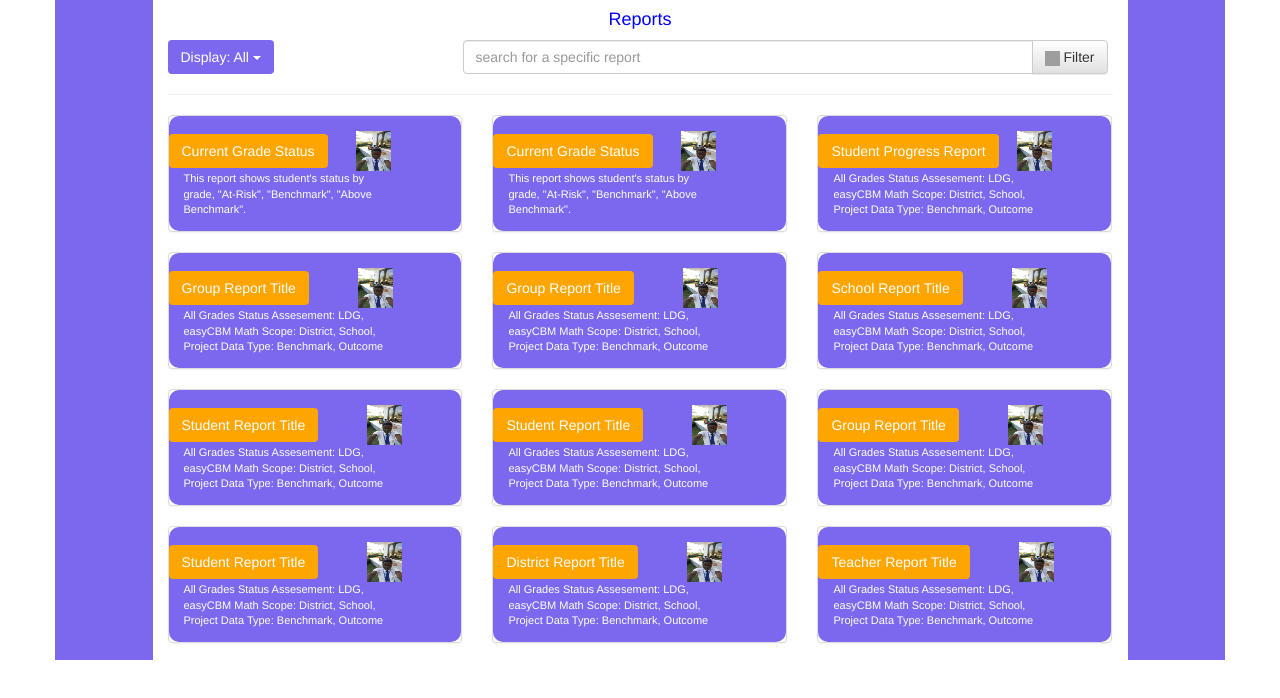
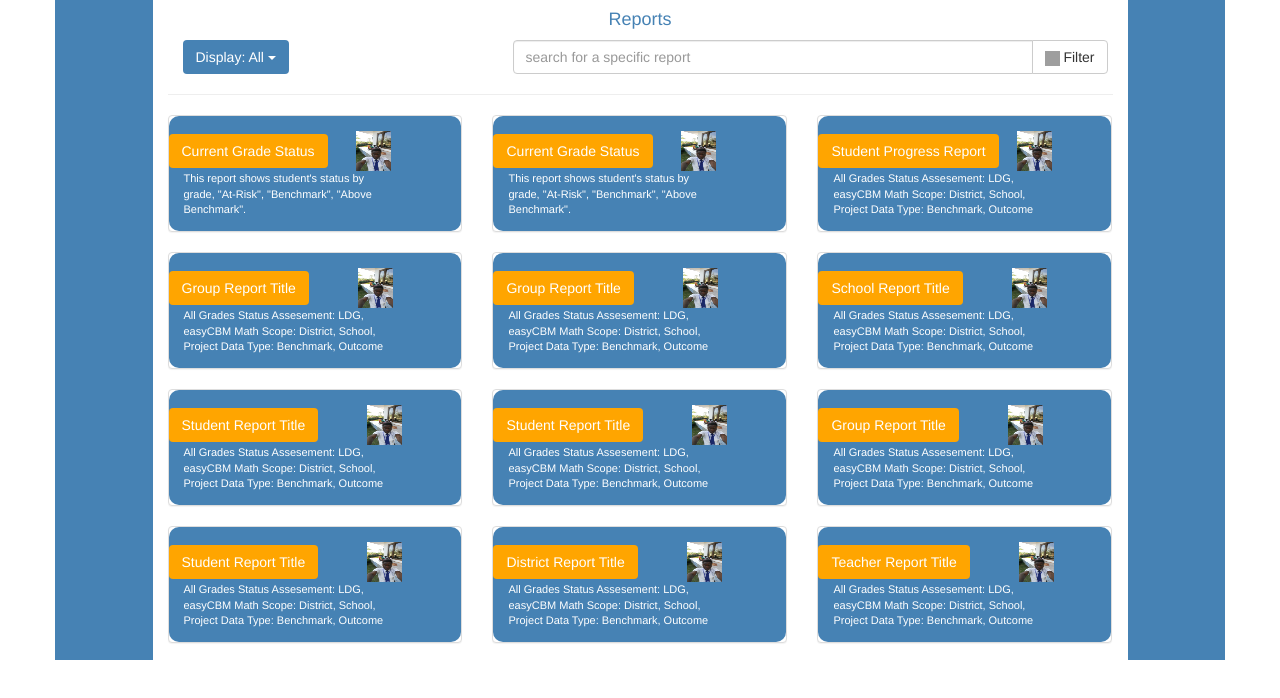
Before and after one commit to adamkalule/Report, a plain HTML site: page index.html in a window 1280 px wide. Drawn offline with nearby package versions, Linux system fonts and the light colour scheme; grey boxes are pictures that could not be loaded.

Commit message:
commitment

```diff
--- a/css/styles.css
+++ b/css/styles.css
@@ -3,31 +3,31 @@ body{
 }
 .col-md-1{
     height: 660px;
-    background-color: mediumslateblue;
+    background-color: steelblue;
 }
 .col-md-10{
     height: 660px;
 }
 h4{
     text-align: center;
-    color: mediumslateblue;
+    color: steelblue;
 }
 p{
     font-size: 11px;
 }
 .input-group{
-    width: 650px;
+    width: 600px;
     float: right;
-    margin-right: 15px;
+    margin-right:
     height: 5px;
 }
 .col-md-4{
     background-color: white;
-    height: 480px;
+    height: 550px;
 }
 .panel-body{
     height: 115px;
-    background-color: mediumslateblue;
+    background-color: steelblue;
     color: white;
     border-radius: 10px;
 }
@@ -37,26 +37,3 @@ p{
 .btn{
     margin-right: 5px;
 }
-@media (min-width: 768px){
-    .col-md-1{
-        width: 50%;
-    }
-    .col-md-10{
-        width: 50%;
-    }
-   @media (min-width: 992px){
-    .col-md-1{
-        width: 100%;
-    }
-    .col-md-10{
-        width: 100%;
-    }
-
-}
-@media (min-width: 1200px){
-    .col-md-1{
-        width: 10%;
-    }
-    .col-md-10{
-        width: 90%;
-    }
--- a/index.html
+++ b/index.html
@@ -9,26 +9,28 @@
 
     <link rel="stylesheet"href="css/styles.css">
     <link href="bootstrap/bootstrap-3.3.7-dist/css/bootstrap.min.css" rel="stylesheet">
-    <link rel="stylesheet" href="https://maxcdn.bootstrapcdn.com/bootstrap/3.3.7/css/bootstrap.min.css" integrity="sha384-BVYiiSIFeK1dGmJRAkycuHAHRg32OmUcww7on3RYdg4Va+PmSTsz/K68vbdEjh4u" crossorigin="anonymous">
-    <link rel="stylesheet" href="https://maxcdn.bootstrapcdn.com/bootstrap/3.3.7/css/bootstrap-theme.min.css" integrity="sha384-rHyoN1iRsVXV4nD0JutlnGaslCJuC7uwjduW9SVrLvRYooPp2bWYgmgJQIXwl/Sp" crossorigin="anonymous">
+
 
   </head>
   <body>
     <div class="container">
      <div class="row">
 
-  <div class="col-md-1"></div>
-  <div class="col-md-10">
-      <h4 style="color:blue;">Reports</h4>
+          <div class="col-md-1 col-lg-1 col-sm-1 col-xs-1 hidden-xs"></div>
+          <div class="col-md-10 col-lg-10 col-sm-10 col-xs-10">
+                <h4 style="color:steelblue;">Reports</h4>
       <div class="row">
-      <div class="dropdown">
-          <button class="btn"type="button"id="dropdownMenu1"style="background-color:mediumslateblue;color:white;margin-left:15px;">Display: All <span class="caret"></span></button>
-          <div class="input-group">
-              <input type="text"class="form-control"placeholder="search for a specific report"><span class="input-group-btn">
-              <button class="btn btn-default"type="button"><img src="imgs/1%20(1).jpg"style="width:15px;height:15px;"> Filter</button>
-              </span>
+          <div class="col-md-3">
+           <div class="dropdown">
+               <button class="btn"type="button"id="dropdownMenu1"style="background-color:steelblue;color:white;margin-left:15px;">Display: All <span class="caret"></span></button></div>
           </div>
-      </div>
+              <div class="col-md-9">
+              <div class="input-group hidden-sm hidden-xs">
+                  <input type="text"class="form-control"placeholder="search for a specific report"><span class="input-group-btn">
+                  <button class="btn btn-default"type="button"><img src="imgs/1%20(1).jpg"style="width:15px;height:15px;"> Filter</button>
+                  </span>
+              </div>
+          </div>
       </div>
       <hr>
          <div class="row">
@@ -174,7 +176,7 @@
              </div>
          </div>
          </div>
-      <div class="col-md-1"></div>
+      <div class="col-md-1 col-lg-1 col-sm-1 col-xs-1 hidden-xs"></div>
 </div>
 </div>
 
```
